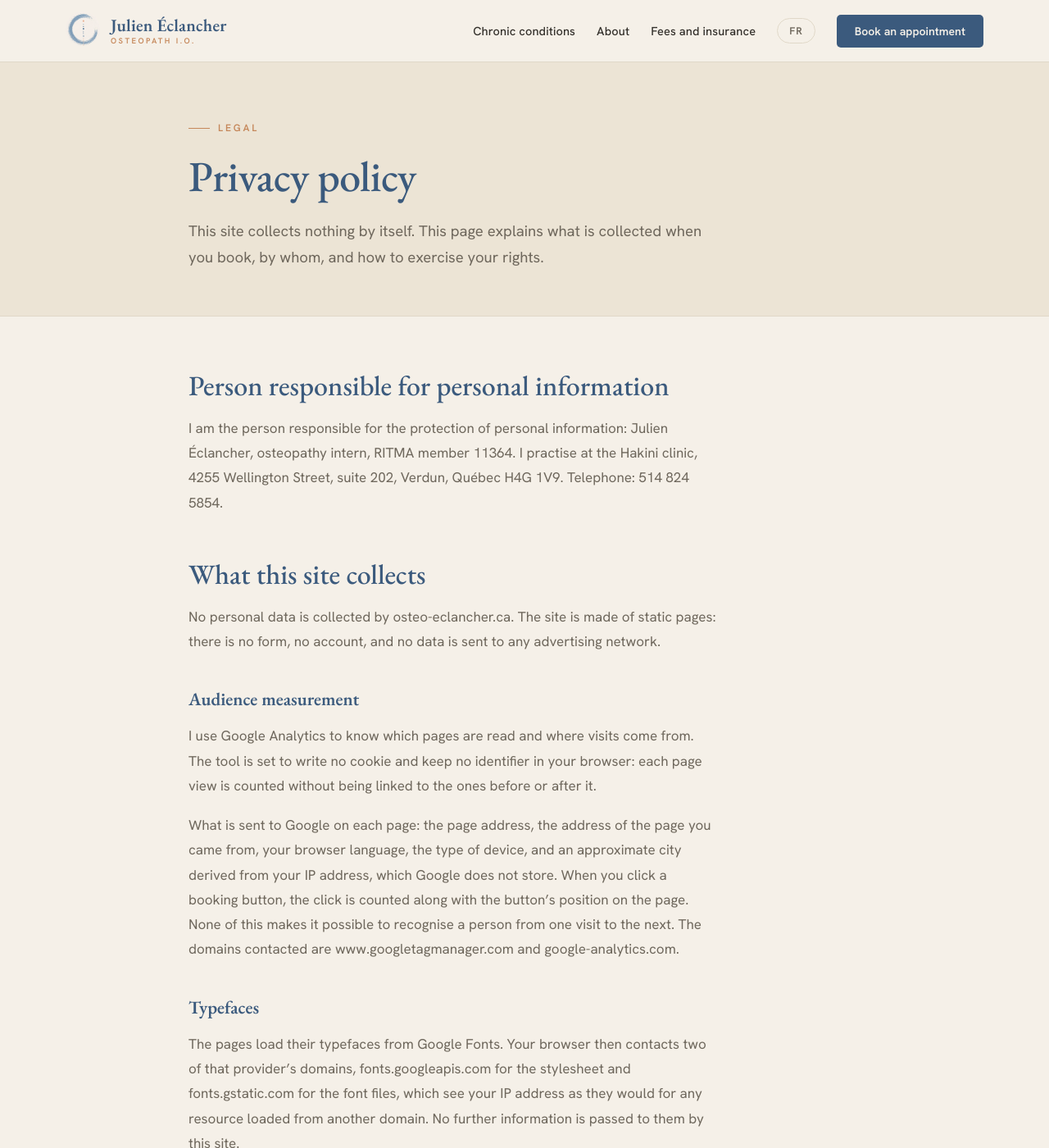
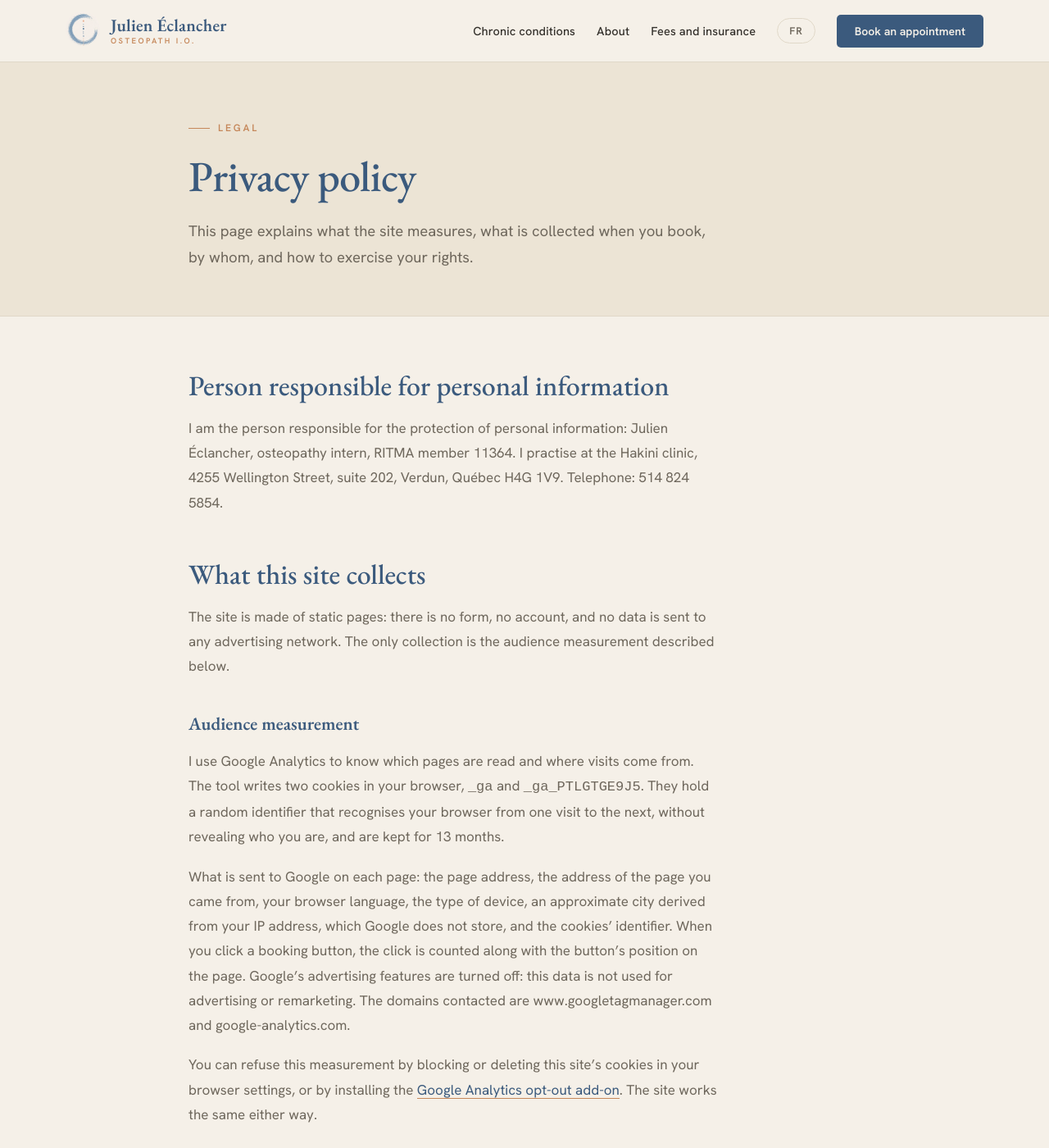
Before and after one commit to carldebilly/osteo-eclancher.ca, a Jekyll site: the page built from docs/en/privacy.md, in a window 1280 px wide and 1400 px high. Shown: the whole window at 82% size. Built offline with Jekyll 4.4.1, drawn with Linux system fonts in a browser that asks for light colours; some of the changed text lies outside the part shown.

Commit message:
feat: let Google Analytics write its cookies, advertising signals stay off
- Grant analytics_storage, keep ad_storage, ad_user_data and ad_personalization denied
- Cut the cookie lifetime to 13 months
- Rewrite both privacy pages: the _ga cookies, what they hold, how long, how to refuse
- Allow tools.google.com for the opt-out add-on link
- Check the opt-out link rather than a verb in the disclosure test

Consent-denied pings never reach GA4 reports on a site this size, so the property showed no data.

```diff
--- a/docs/_includes/analytics.html
+++ b/docs/_includes/analytics.html
@@ -2,21 +2,22 @@
 {%- assign site_host = site.url | remove: "https://" %}
   <script async src="https://www.googletagmanager.com/gtag/js?id={{ site.analytics_id }}"></script>
   <script>
-    /* Audience measurement without cookies: consent is declared denied up front, so Google
-       Analytics sends anonymous pings and stores no identifier in the browser. That is what lets
-       the privacy page say there is no cookie, and what keeps the site outside Law 25's consent
-       requirement. Keep the consent call before config. The hostname check keeps local previews
-       and any mirror out of the property. */
+    /* Audience measurement with Google Analytics cookies (_ga, _ga_*), and nothing more: every
+       advertising signal is denied, so no data feeds ads or remarketing. The cookies last 13 months
+       instead of Google's two years; the privacy page states both, keep them in step. Keep the
+       consent call before config. The hostname check keeps local previews and any mirror out of
+       the property. */
     window.dataLayer = window.dataLayer || [];
     function gtag(){dataLayer.push(arguments);}
     gtag('consent', 'default', {
-      analytics_storage: 'denied', ad_storage: 'denied',
+      analytics_storage: 'granted', ad_storage: 'denied',
       ad_user_data: 'denied', ad_personalization: 'denied'
     });
     gtag('js', new Date());
     gtag('config', '{{ site.analytics_id }}', {
       send_page_view: location.hostname === '{{ site_host }}',
-      allow_google_signals: false
+      allow_google_signals: false,
+      cookie_expires: 34128000
     });
   </script>
 {%- endif %}
--- a/docs/en/privacy.md
+++ b/docs/en/privacy.md
@@ -5,8 +5,8 @@ title: "Privacy policy"
 seo_title: "Privacy policy · osteo-eclancher.ca"
 description: "How personal information is handled on osteo-eclancher.ca and when booking an appointment, under Québec’s Law 25."
 eyebrow: "Legal"
-lead: "This site collects nothing by itself. This page explains what is collected when you book, by whom, and how to exercise your rights."
-last_modified_at: 2026-09-10
+lead: "This page explains what the site measures, what is collected when you book, by whom, and how to exercise your rights."
+last_modified_at: 2026-10-03
 ---
 
 ## Person responsible for personal information
@@ -15,13 +15,15 @@ I am the person responsible for the protection of personal information: Julien
 
 ## What this site collects
 
-No personal data is collected by osteo-eclancher.ca. The site is made of static pages: there is no form, no account, and no data is sent to any advertising network.
+The site is made of static pages: there is no form, no account, and no data is sent to any advertising network. The only collection is the audience measurement described below.
 
 ### Audience measurement
 
-I use Google Analytics to know which pages are read and where visits come from. The tool is set to write no cookie and keep no identifier in your browser: each page view is counted without being linked to the ones before or after it.
+I use Google Analytics to know which pages are read and where visits come from. The tool writes two cookies in your browser, `_ga` and `_ga_PTLGTGE9J5`. They hold a random identifier that recognises your browser from one visit to the next, without revealing who you are, and are kept for 13 months.
 
-What is sent to Google on each page: the page address, the address of the page you came from, your browser language, the type of device, and an approximate city derived from your IP address, which Google does not store. When you click a booking button, the click is counted along with the button’s position on the page. None of this makes it possible to recognise a person from one visit to the next. The domains contacted are www.googletagmanager.com and google-analytics.com.
+What is sent to Google on each page: the page address, the address of the page you came from, your browser language, the type of device, an approximate city derived from your IP address, which Google does not store, and the cookies’ identifier. When you click a booking button, the click is counted along with the button’s position on the page. Google’s advertising features are turned off: this data is not used for advertising or remarketing. The domains contacted are www.googletagmanager.com and google-analytics.com.
+
+You can refuse this measurement by blocking or deleting this site’s cookies in your browser settings, or by installing the [Google Analytics opt-out add-on](https://tools.google.com/dlpage/gaoptout). The site works the same either way.
 
 ### Typefaces
 
```
Also changed, not shown: other parts of docs/en/privacy.md (+1 -1 lines), docs/confidentialite.md (+8 -6 lines), README.md, 2 other files.
